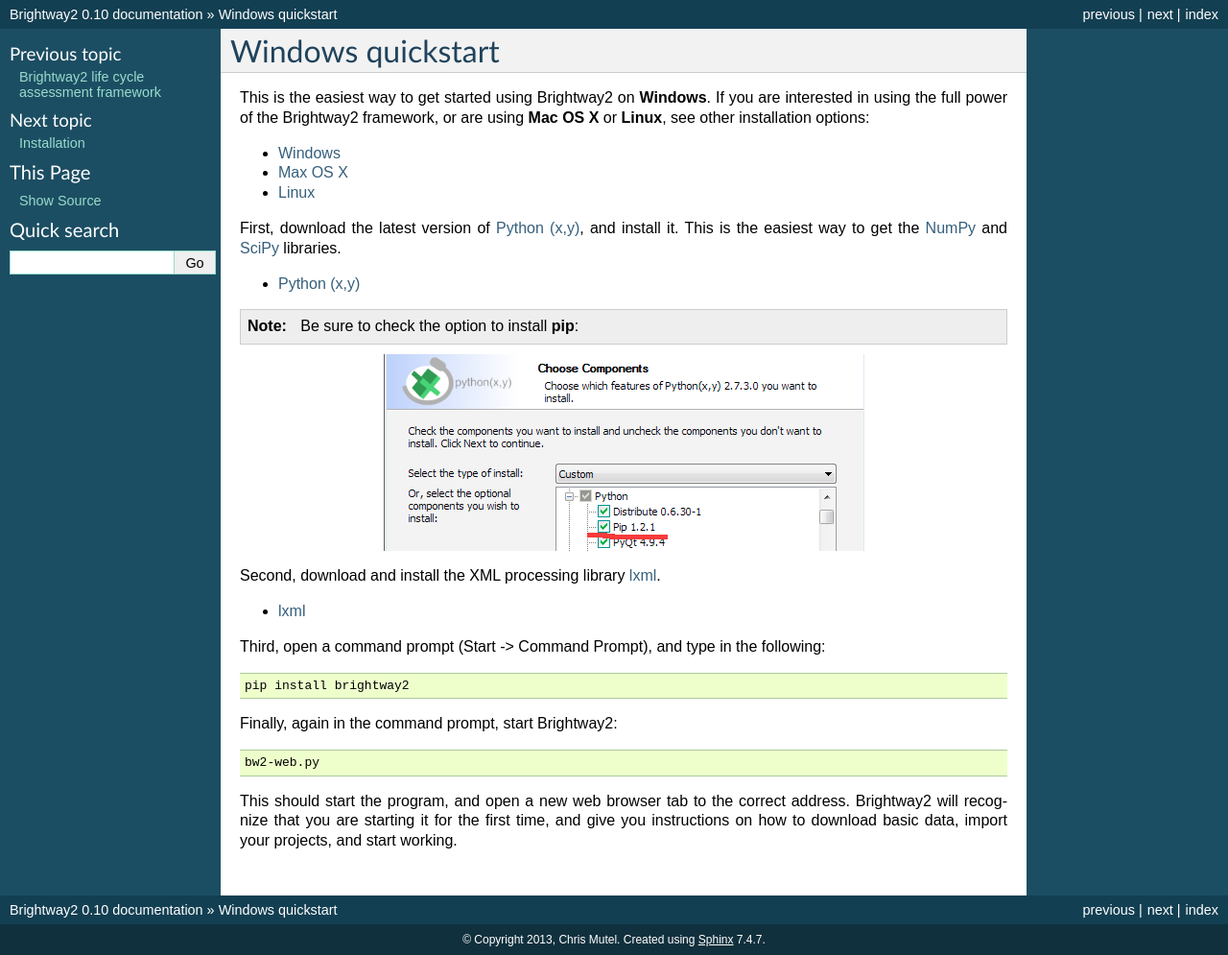
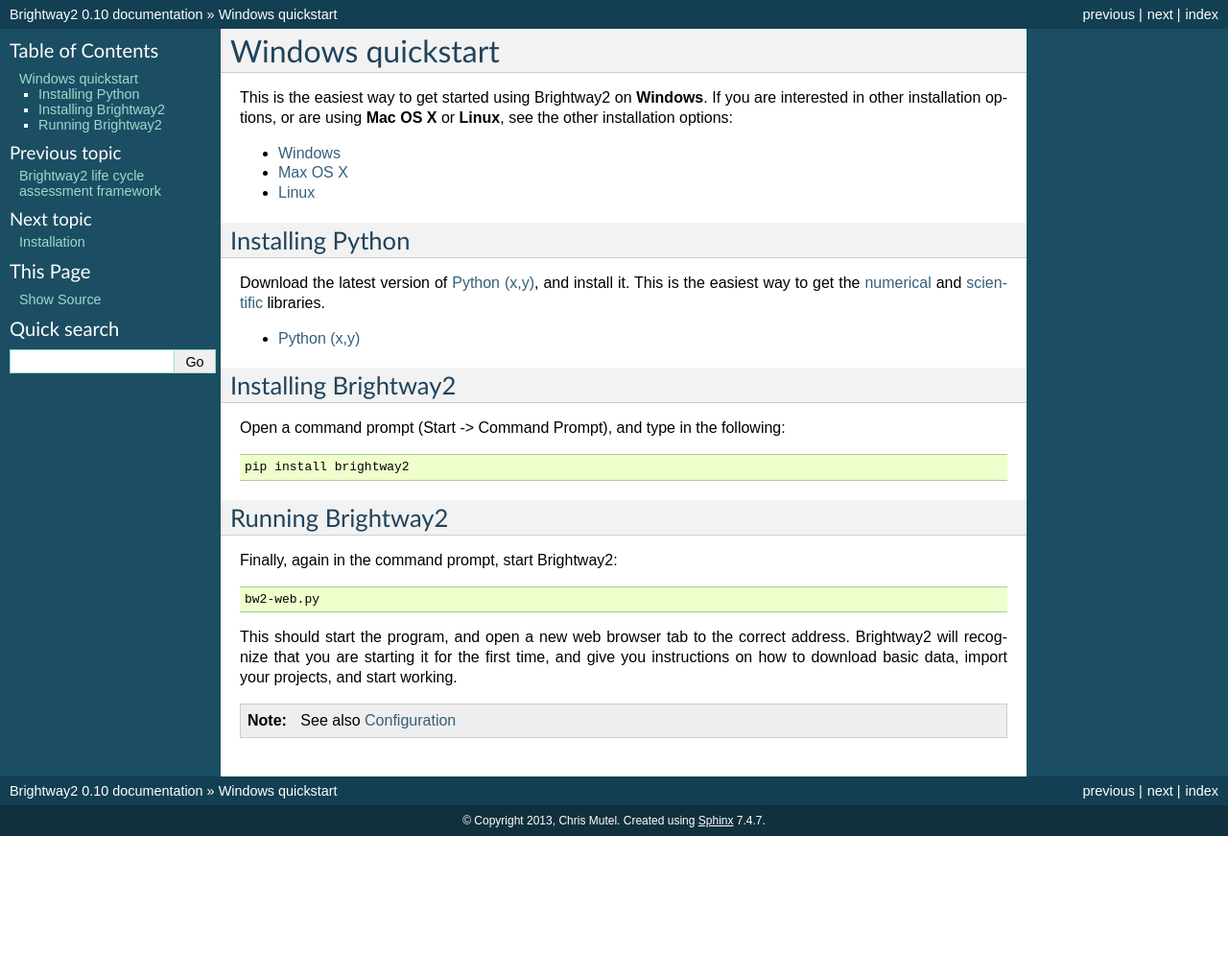
Before and after one commit to brightway-lca/brightway2, a Sphinx documentation site: the page built from docs/quickstart.rst, in a window 1280 px wide. Shown: the whole page at 96% size. Built offline with Sphinx 7.4.7, drawn with Linux system fonts in a browser that asks for light colours; after the commit the page ends 900 px from its top, so only the background shows below that.

Commit message:
Updated installation instructions

```diff
--- a/docs/index.rst
+++ b/docs/index.rst
@@ -9,7 +9,7 @@
 Please see `the main Brightway2 site <http://brightwaylca.org>`_ for an introduction.
 
 .. note::
-    Brightway2 is currently only compatible with python 2.7, not python 3. Brightway2 will remain 2.7 only until `flask <http://pypi.python.org/pypi/Flask>`_ and its dependencies are ported to Python 3.
+    Brightway2 is currently only compatible with python 2.7, not python 3. Not all Brightway2 dependencies are compatible with Python 3.
 
 Documentation
 =============
@@ -21,6 +21,7 @@
 
    quickstart
    installation
+   configuration
    tutorials
    key-concepts
    contributing
--- a/docs/quickstart.rst
+++ b/docs/quickstart.rst
@@ -1,30 +1,30 @@
 Windows quickstart
 ******************
 
-This is the easiest way to get started using Brightway2 on **Windows**. If you are interested in using the full power of the Brightway2 framework, or are using **Mac OS X** or **Linux**, see other installation options:
+This is the easiest way to get started using Brightway2 on **Windows**. If you are interested in other installation options, or are using **Mac OS X** or **Linux**, see the other installation options:
 
 * :ref:`windows-install`
 * :ref:`os-x-install`
 * :ref:`linux-install`
 
-First, download the latest version of `Python (x,y) <https://code.google.com/p/pythonxy/wiki/Downloads>`_, and install it. This is the easiest way to get the `NumPy <http://numpy.scipy.org/>`_ and `SciPy <http://scipy.org/>`_ libraries.
+Installing Python
+-----------------
+
+Download the latest version of `Python (x,y) <https://code.google.com/p/pythonxy/wiki/Downloads>`_, and install it. This is the easiest way to get the `numerical <http://numpy.scipy.org/>`_ and `scientific <http://scipy.org/>`_ libraries.
 
 * `Python (x,y) <https://code.google.com/p/pythonxy/wiki/Downloads>`_
 
-.. note:: Be sure to check the option to install **pip**:
+Installing Brightway2
+---------------------
 
-.. image:: images/python-xy-pip.png
-    :align: center
-
-Second, download and install the XML processing library `lxml <http://pythonxy.googlecode.com/files/lxml-3.0.1-1_py27.exe>`_.
-
-* `lxml <http://pythonxy.googlecode.com/files/lxml-3.0.1-1_py27.exe>`_
-
-Third, open a command prompt (Start -> Command Prompt), and type in the following:
+Open a command prompt (Start -> Command Prompt), and type in the following:
 
 .. code-block:: bash
 
     pip install brightway2
+
+Running Brightway2
+------------------
 
 Finally, again in the command prompt, start Brightway2:
 
@@ -33,3 +33,5 @@
     bw2-web.py
 
 This should start the program, and open a new web browser tab to the correct address. Brightway2 will recognize that you are starting it for the first time, and give you instructions on how to download basic data, import your projects, and start working.
+
+.. note:: See also :ref:`configuration`
--- a/setup.py
+++ b/setup.py
@@ -15,7 +15,7 @@
     "bw2analyzer>=0.4",
     "bw2data>=0.10.1",
     "requests>=1.1.0",
-    "bw-stats-toolkit>=0.7",
+    "stats_arrays>=0.2.2",
 ]
 
 setup(
```
Also changed, not shown: docs/configuration.rst (added, +10 -0 lines), docs/installation.rst (+90 -62 lines), docs/images/canopy-console-ipython.png (added), docs/images/python-xy-pip.png (deleted).
